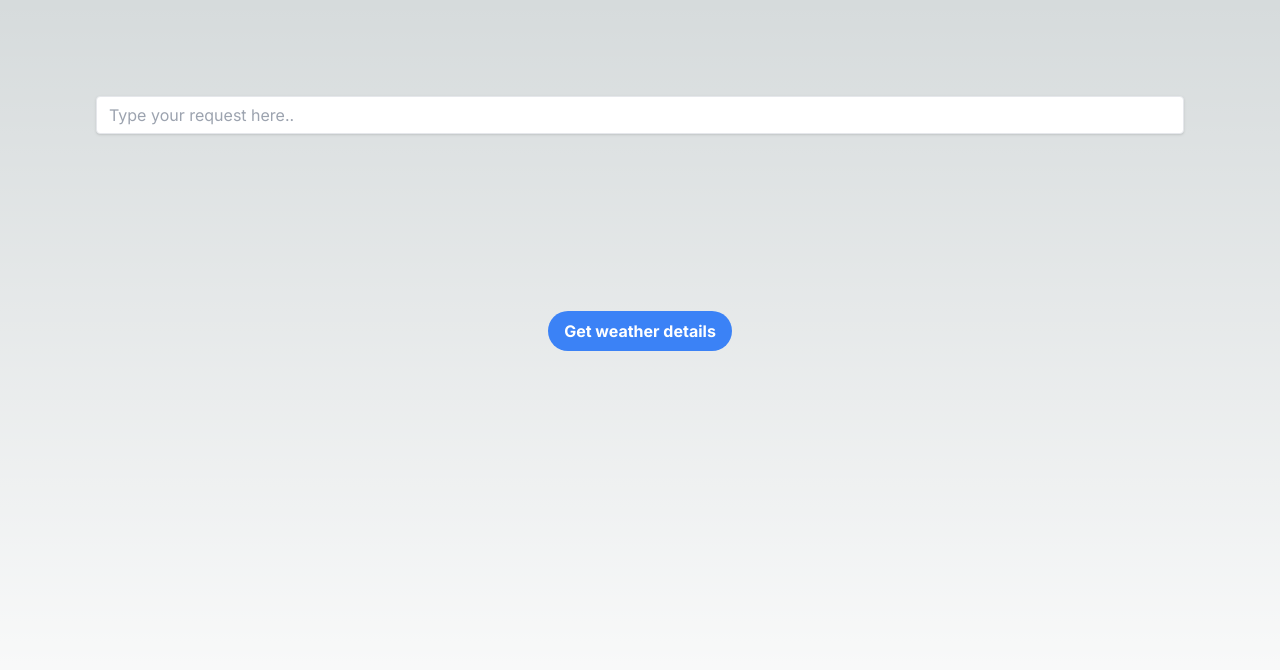
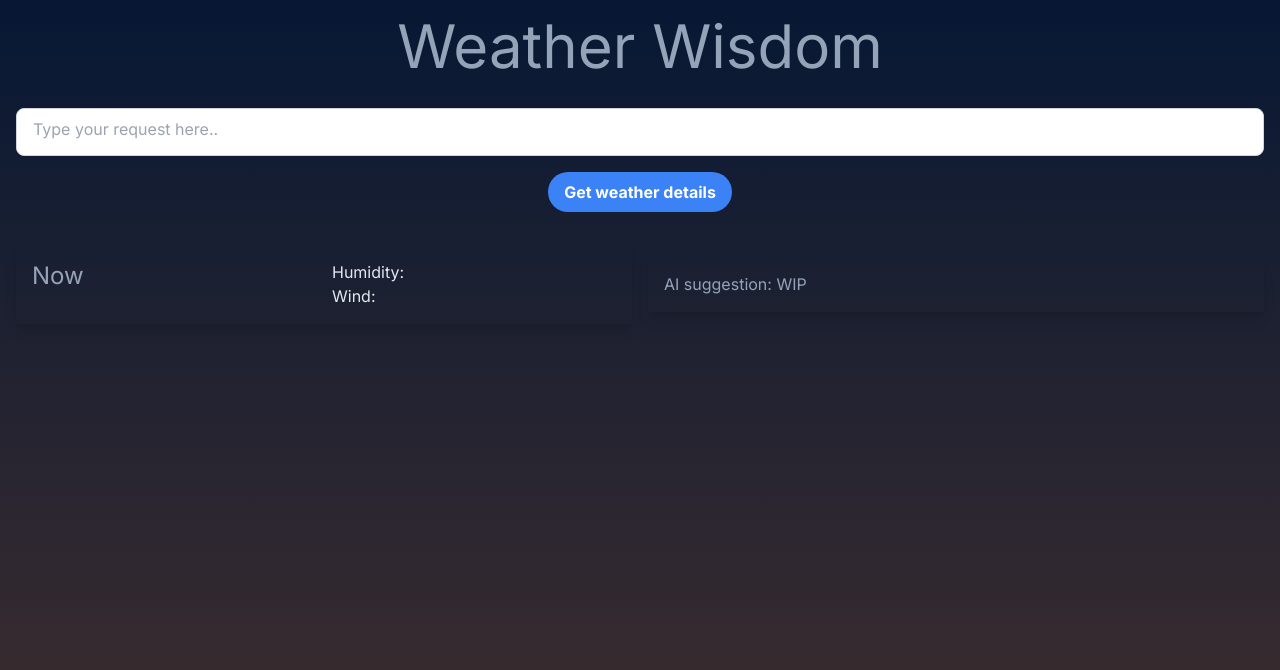
Before and after one commit to KasunEdward/weather-app, a Next.js app: page / in a window 1280 px wide. Shown: the top 670 px of the page. Built offline with nearby package versions, Linux system fonts and the light colour scheme; no server answers.

Commit message:
feat: add basic css

```diff
--- a/app/globals.css
+++ b/app/globals.css
@@ -4,8 +4,8 @@
 
 :root {
   --foreground-rgb: 0, 0, 0;
-  --background-start-rgb: 214, 219, 220;
-  --background-end-rgb: 255, 255, 255;
+  --background-start-rgb: 7, 24, 52;
+  --background-end-rgb: 64, 46, 46;
 }
 
 @media (prefers-color-scheme: dark) {
--- a/app/page.tsx
+++ b/app/page.tsx
@@ -1,6 +1,10 @@
 "use client";
 import { ChangeEvent, useState } from "react";
-import { getCurrentWeather, getLocationCoordinates, getLocationFromText} from "./actions/weather";
+import {
+  getCurrentWeather,
+  getLocationCoordinates,
+  getLocationFromText,
+} from "./actions/weather";
 import { convertKelvinToCelcius } from "./utils/weatherUtil";
 
 export default function Home() {
@@ -11,36 +15,65 @@ export default function Home() {
     const locationResponse = await getLocationFromText(requestText);
     console.log(locationResponse);
 
-    const {countryCode, city} = locationResponse;
+    const { countryCode, city } = locationResponse;
 
-    const coordinatesResponse = await getLocationCoordinates(countryCode, city)
+    const coordinatesResponse = await getLocationCoordinates(countryCode, city);
 
-    const weatherResponse = await getCurrentWeather(coordinatesResponse?.lat, coordinatesResponse?.lon)
+    const weatherResponse = await getCurrentWeather(
+      coordinatesResponse?.lat,
+      coordinatesResponse?.lon
+    );
 
     setData(weatherResponse);
   };
 
-  const handleChangeRequestText = (e: ChangeEvent<HTMLInputElement>)  =>{
+  const handleChangeRequestText = (e: ChangeEvent<HTMLTextAreaElement>) => {
     setRequestText(e.target.value);
-  }
+  };
 
   return (
-    <div className="flex min-h-screen flex-col items-center justify-between p-24">
-      <input
-        className="shadow appearance-none border rounded w-full py-2 px-3 text-gray-700 leading-tight focus:outline-none focus:shadow-outline"
+    <div className="flex flex-col h-screen ">
+      <div className="text-center p-4">
+        <p className="text-6xl text-slate-400">Weather Wisdom</p>
+      </div>
+      <div className="flex flex-col gap-4 items-center w-screen p-4">
+        <textarea
+          className="border border-gray-300 rounded-lg px-4 py-2 w-full h-12 focus:outline-none focus:border-blue-500 resize-none"
           id="requestText"
-        type="text"
           placeholder="Type your request here.."
           onChange={handleChangeRequestText}
-      ></input>
+        ></textarea>
         <button
           className="bg-blue-500 hover:bg-blue-700 text-white font-bold py-2 px-4 rounded-full"
           onClick={getWeatherData}
         >
           Get weather details
         </button>
-      <p>{data?.dt_txt}</p>
-      <p>{data? convertKelvinToCelcius(data?.main?.temp): ""}</p>
+      </div>
+      <div className="flex flex-col md:flex-row gap-4 items-center w-screen p-4">
+        <div className="grid grid-cols-2 gap-4 w-screen rounded p-4 overflow-hidden shadow-lg">
+          <div>
+            <p className="text-2xl text-slate-400">Now</p>
+            <p className="text-3xl text-slate-100">
+              {data ? `${convertKelvinToCelcius(data?.main?.temp)} C` : ""}
+            </p>
+          </div>
+          <div>
+            {data && (
+               <p className="text-slate-200">{`${data?.weather[0].main} (${data?.weather[0].description})`}</p>
+            )}
+            <p className="text-slate-200">{`Humidity: ${data ? data?.main.humidity : ""} ${
+              data ? "%" : ""
+            }`}</p>
+            <p className="text-slate-200">{`Wind: ${data ? data?.wind.speed : ""} ${
+              data ? "km/h" : ""
+            }`}</p>
+          </div>
+        </div>
+        <div className="flex flex-col w-screen rounded overflow-hidden p-4 text-slate-400 shadow-lg">
+          <p>AI suggestion: WIP</p>
+        </div>
+      </div>
     </div>
   );
 }
```
Lines whose indentation alone changed are shown as unchanged.
